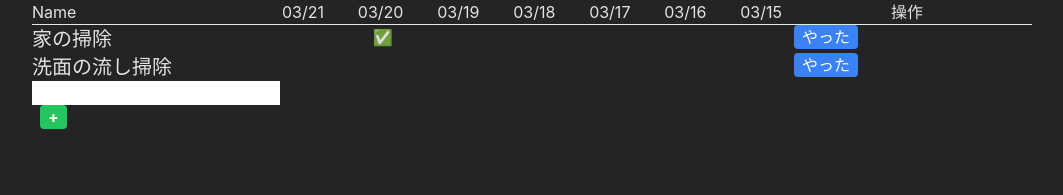
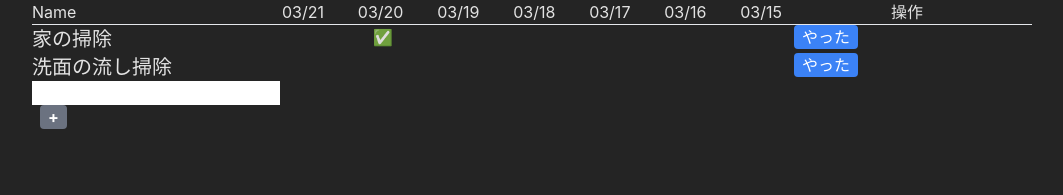
Before and after one commit to sh4869/dones, a React (Vite) app: page / in a window 1280 px wide. Shown: the top 195 px of the page, without its empty margins (108-1171 px from the left). Built offline with nearby package versions, Linux system fonts and the light colour scheme.

Commit message:
refactor

```diff
--- a/src/App.tsx
+++ b/src/App.tsx
@@ -91,6 +91,9 @@ const App = () => {
     }
   };
 
+  const addButtonColor =
+    text !== "" ? "bg-green-500 hover:bg-blue-700" : "bg-gray-500";
+
   return (
     <>
       <div className="container">
@@ -124,7 +127,7 @@ const App = () => {
           <div className="basis-1/4">
             <input value={text} onChange={(e) => setText(e.target.value)} />
             <button
-              className="bg-green-500 hover:bg-blue-700 text-white font-bold px-2 mx-2 rounded"
+              className={`${addButtonColor} text-white font-bold px-2 mx-2 rounded`}
               onClick={addTask}
             >
               +
--- a/src/main.tsx
+++ b/src/main.tsx
@@ -1,6 +1,7 @@
 import React from "react";
 import ReactDOM from "react-dom/client";
 import App from "./App.tsx";
+import "./firebase.ts";
 import "./index.css";
 
 ReactDOM.createRoot(document.getElementById("root")!).render(
```
